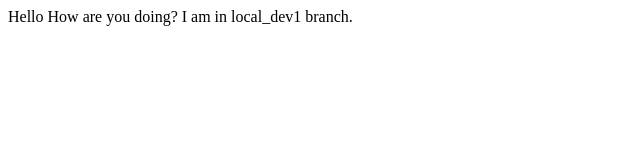
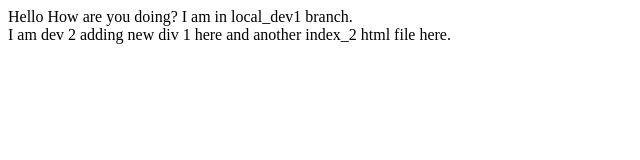
Before and after one commit to Tareque2208/all-about-git-with-gitlab, a plain HTML site: page practising/index.html in a window 1280 px wide. Shown: the whole page, without its empty margins (0-640 px from the left). Drawn offline with Linux system fonts and the light colour scheme.

Commit message:
updated again

```diff
--- a/practising/index.html
+++ b/practising/index.html
@@ -11,5 +11,8 @@
         Hello How are you doing? I am in local_dev1 branch.
     </div>
     <!-- TODO Add another div 1 here -->
+    <div>
+        I am dev 2 adding new div 1 here and another index_2 html file here.
+    <!-- TODO Add another div 2 here -->
 </body>
 </html>
```
Also changed, not shown: 1 other file.
